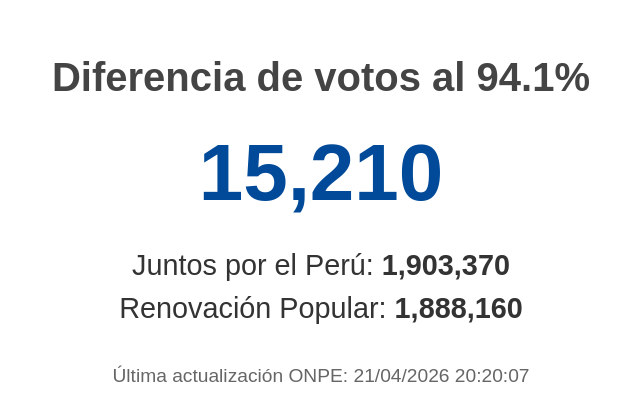
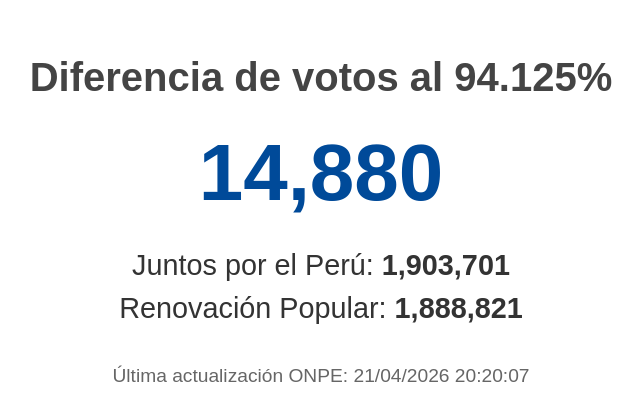
Before and after one commit to Guharo/OnpeScrapper_RvsJP, a plain HTML site: page index.html in a window 1280 px wide. Shown: the whole page, without its empty margins (319-962 px from the left). Drawn offline with Linux system fonts and the light colour scheme.

Commit message:
Auto-update: 21/04/2026 20:46:01.99

```diff
--- a/index.html
+++ b/index.html
@@ -58,13 +58,13 @@
 </head>
 <body>
     <div class="contenedor">
-        <h1>Diferencia de votos al <span id="porcentaje">94.1</span>%</h1>
+        <h1>Diferencia de votos al <span id="porcentaje">94.125</span>%</h1>
 
-        <div class="resultado" id="diferencia">15,210</div>
+        <div class="resultado" id="diferencia">14,880</div>
 
         <div class="detalles">
-            <p>Juntos por el Perú: <b id="votos10">1,903,370</b></p>
-            <p>Renovación Popular: <b id="votos35">1,888,160</b></p>
+            <p>Juntos por el Perú: <b id="votos10">1,903,701</b></p>
+            <p>Renovación Popular: <b id="votos35">1,888,821</b></p>
         </div>
 
         <div class="actualizado">
```
